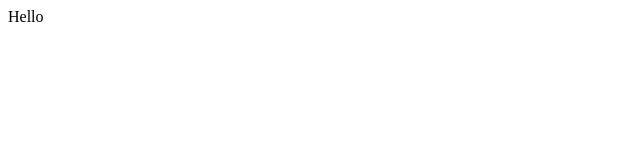
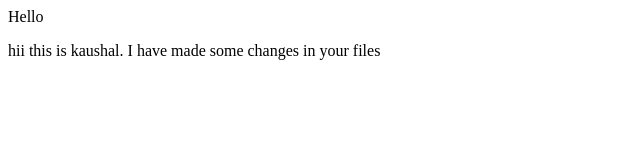
Before and after one commit to dhaavaaal/demo-repo, a plain HTML site: page index.html in a window 1280 px wide. Shown: the whole page, without its empty margins (0-640 px from the left). Drawn offline with Linux system fonts and the light colour scheme.

Commit message:
did change

```diff
--- a/index.html
+++ b/index.html
@@ -1 +1,2 @@
 <div>Hello</div>
+<p>hii this is kaushal. I have made some changes in your files</p>
```
